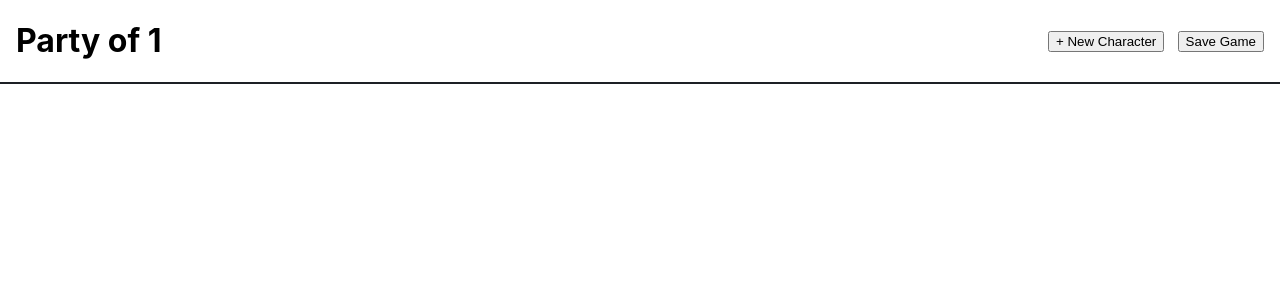
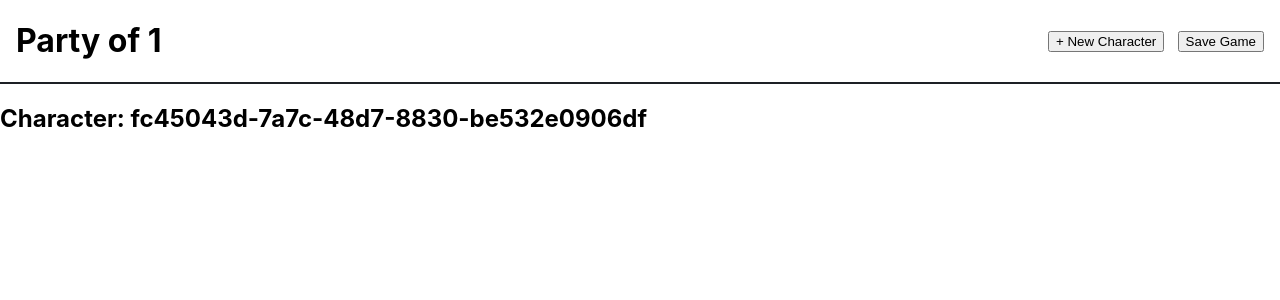
Before and after one commit to lookininward/recruiting-webapp-character, a React (Create React App) app: page / in a window 1280 px wide. Shown: the top 300 px of the page. Built offline with nearby package versions, Linux system fonts and the light colour scheme.

Commit message:
Render character sheet for each character

```diff
--- a/src/App.js
+++ b/src/App.js
@@ -76,6 +76,12 @@ function App() {
         onClickAddCharacter={onClickAddCharacter}
         onClickSaveGame={() => console.log("Save game")}
       />
+
+      {Object.values(characters)?.map((character) => (
+        <section key={character.id} className="character">
+          <h2 className="character__header">Character: {character.id}</h2>
+        </section>
+      ))}
     </div>
   );
 }
```
Also changed, not shown: 1 other file (tests, documents, lock files or other folders).
